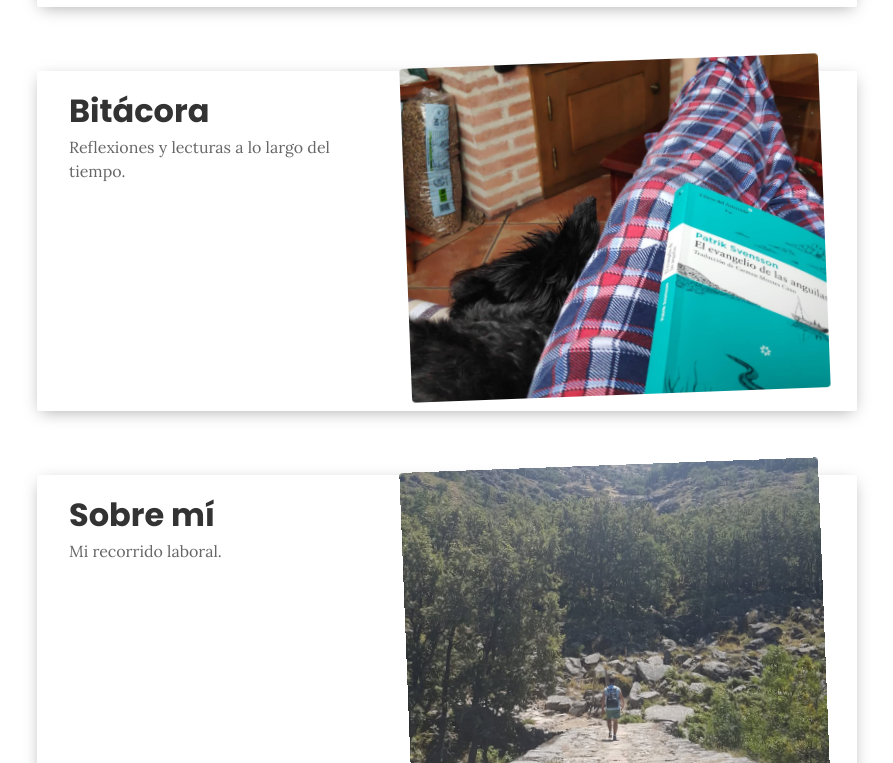
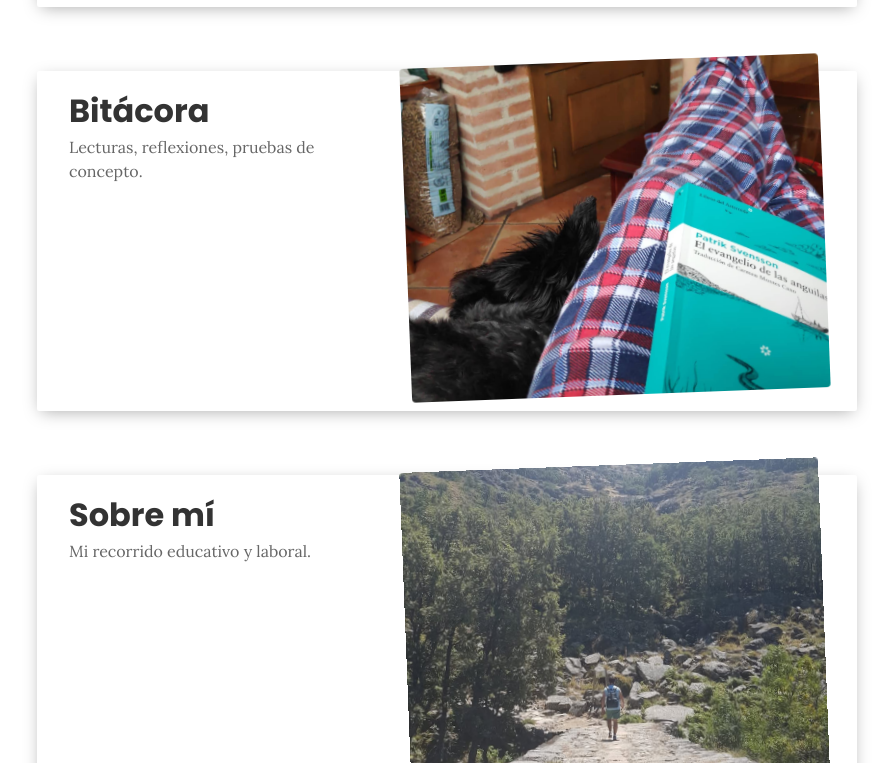
Before and after one commit to CarlosMunozDiaz/carlosmunozdiaz.github.io, a SvelteKit app: page / in a window 1280 px wide. Shown: the part 579-1342 px from the top of the page, without its empty margins (193-1086 px from the left). Built offline with nearby package versions, Linux system fonts and the light colour scheme.

Commit message:
Cambiando contenido de apertura

```diff
--- a/src/routes/+page.svelte
+++ b/src/routes/+page.svelte
@@ -73,9 +73,9 @@
         <HomeCard href="{base}/works" title="Mis trabajos" description="Una colección de proyectos y trabajos realizados." image="{base}/media/elpais_2.png"/>
     </div>
     <div bind:this={card1} class="card-animate" class:visible={isVisible[1]}>
-        <HomeCard href="{base}/bitacora" title="Bitácora" description="Reflexiones y lecturas a lo largo del tiempo." image="{base}/media/instagram_4.jpg"/>
+        <HomeCard href="{base}/bitacora" title="Bitácora" description="Lecturas, reflexiones, pruebas de concepto." image="{base}/media/instagram_4.jpg"/>
     </div>
     <div bind:this={card2} class="card-animate" class:visible={isVisible[2]}>
-        <HomeCard href="{base}/about-me" title="Sobre mí" description="Mi recorrido laboral." image="{base}/media/instagram_3.jpg"/>
+        <HomeCard href="{base}/about-me" title="Sobre mí" description="Mi recorrido educativo y laboral." image="{base}/media/instagram_3.jpg"/>
     </div>
 </div>
```
